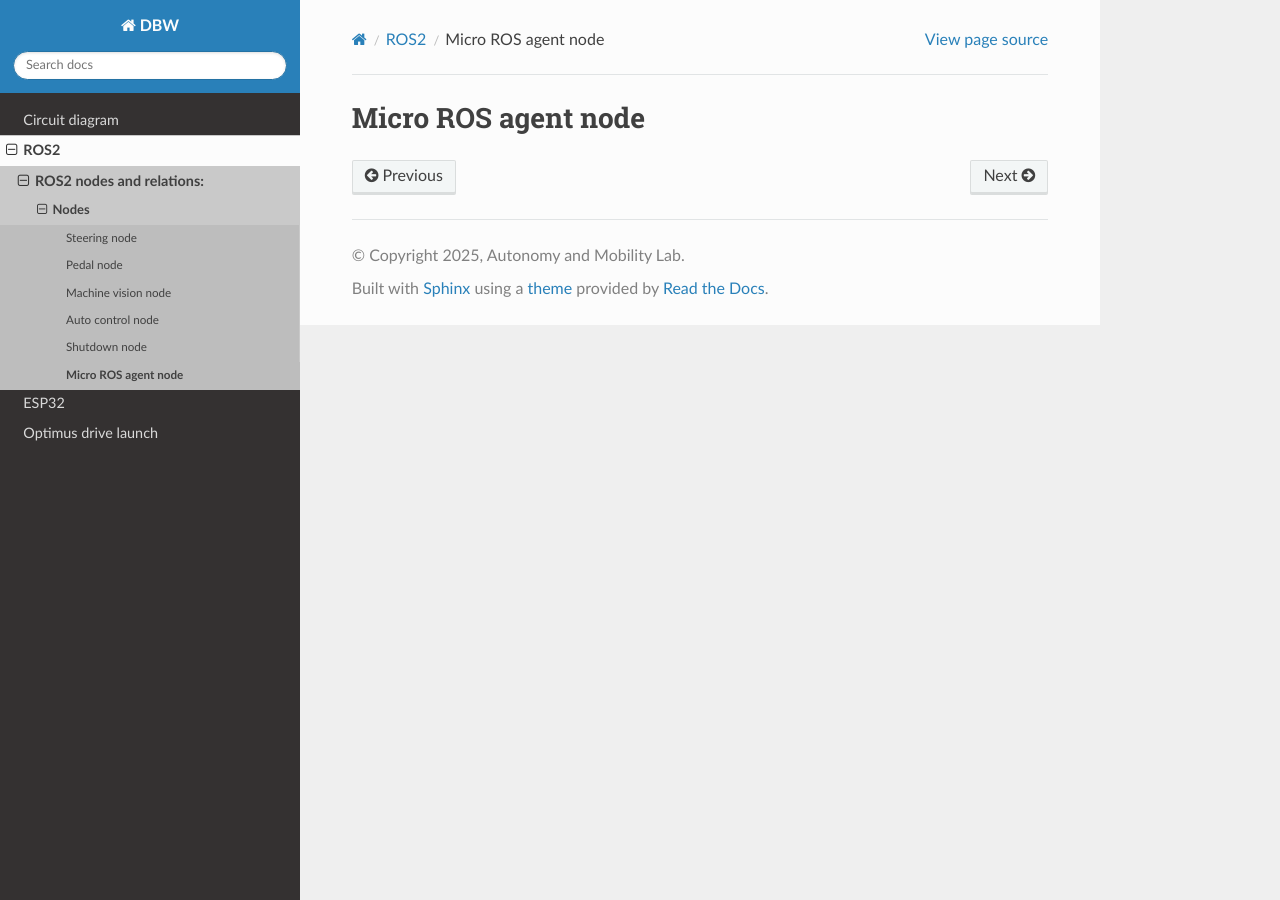
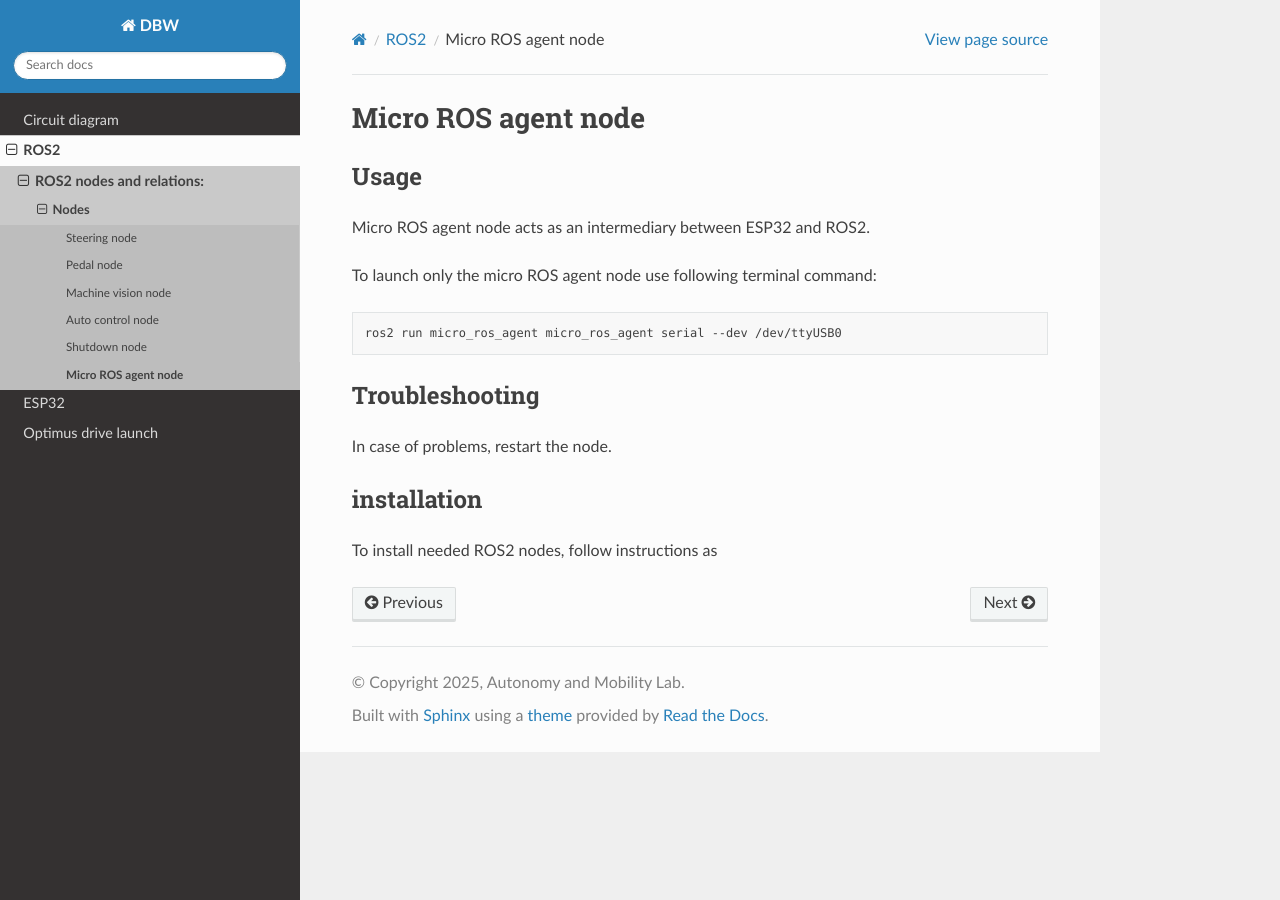
Before and after one commit to pirhonje/DBWRTD, a Sphinx documentation site: the page built from docs/source/ros2_nodes/micro_ros_agent.rst, in a window 1280 px wide. Built offline with Sphinx 7.4.7 and the Read the Docs theme 3.1.0, drawn with Linux system fonts in a browser that asks for light colours.

Commit message:
Update micro_ros_agent.rst

```diff
--- a/docs/source/ros2_nodes/micro_ros_agent.rst
+++ b/docs/source/ros2_nodes/micro_ros_agent.rst
@@ -1,3 +1,27 @@
 ###############
 Micro ROS agent node
 ###############
+
+
+Usage
+=====
+
+Micro ROS agent node acts as an intermediary between ESP32 and ROS2.
+
+To launch only the micro ROS agent node use following terminal command:
+
+.. code-block:: bash
+
+   ros2 run micro_ros_agent micro_ros_agent serial --dev /dev/ttyUSB0
+
+
+Troubleshooting
+==============
+
+In case of problems, restart the node.
+
+
+installation
+============
+
+To install needed ROS2 nodes, follow instructions as
```
